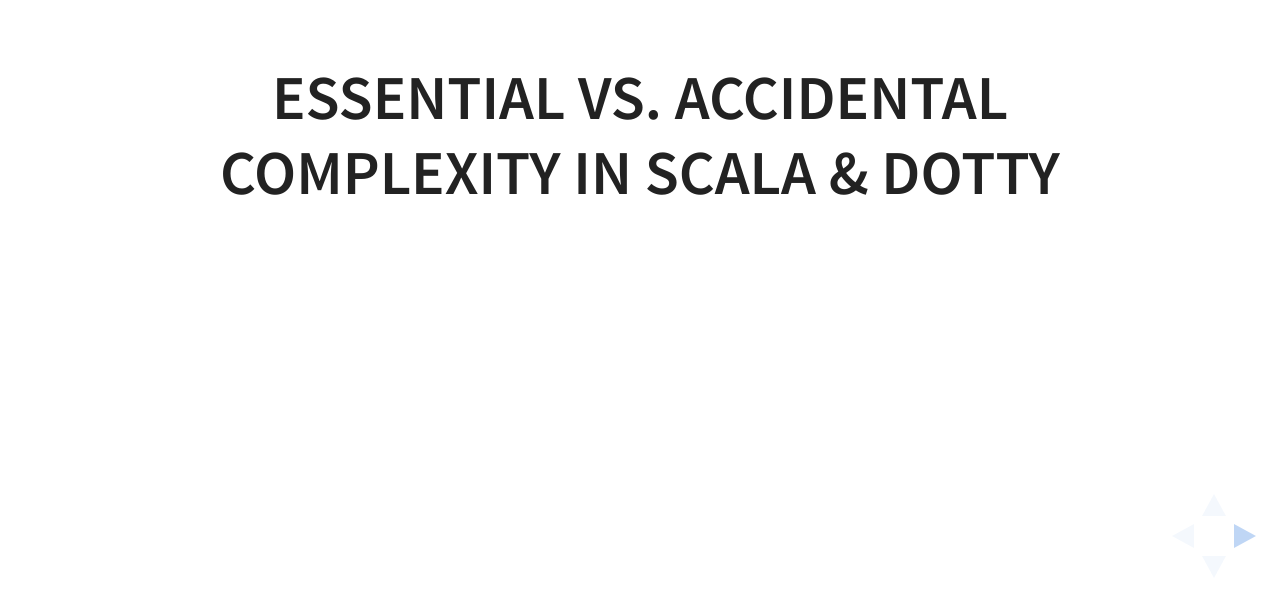
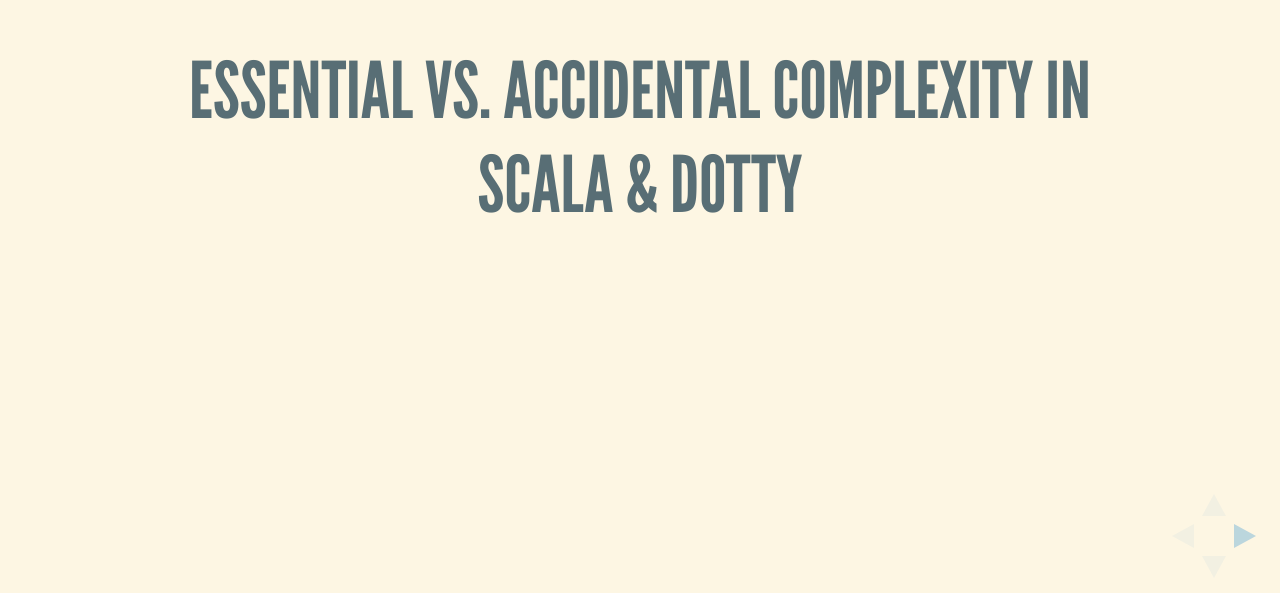
Before and after one commit to demobox/scalaworld2016, a website: page reveal.js-3.3.0/index.html in a window 1280 px wide. Shown: the part 198-791 px from the top of the page. Drawn offline with Linux system fonts and the light colour scheme.

Commit message:
Bring back dark style

```diff
--- a/reveal.js-3.3.0/index.html
+++ b/reveal.js-3.3.0/index.html
@@ -7,10 +7,12 @@
 		<title>Essential vs. Accidental Complexity in Scala &amp; Dotty: Towards a Puzzler-free Future?</title>
 
 		<link rel="stylesheet" href="css/reveal.css">
-		<link rel="stylesheet" href="css/theme/white.css">
+		<!--<link rel="stylesheet" href="css/theme/white.css">-->
 
 		<!-- Theme used for syntax highlighting of code -->
 		<link rel="stylesheet" href="lib/css/vs.css">
+        <link rel="stylesheet" href="css/theme/solarized.css" id="theme">
+        <link rel="stylesheet" href="js/highlight-themes/darkula.css">
 
 		<!-- Printing and PDF exports -->
 		<script>
```
